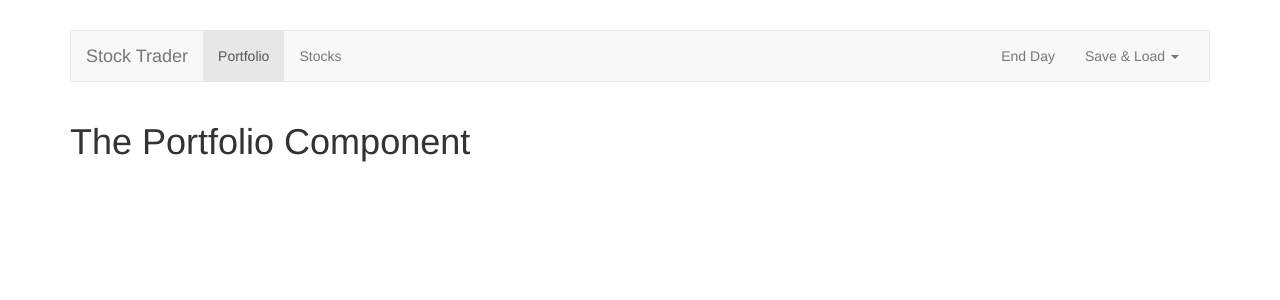
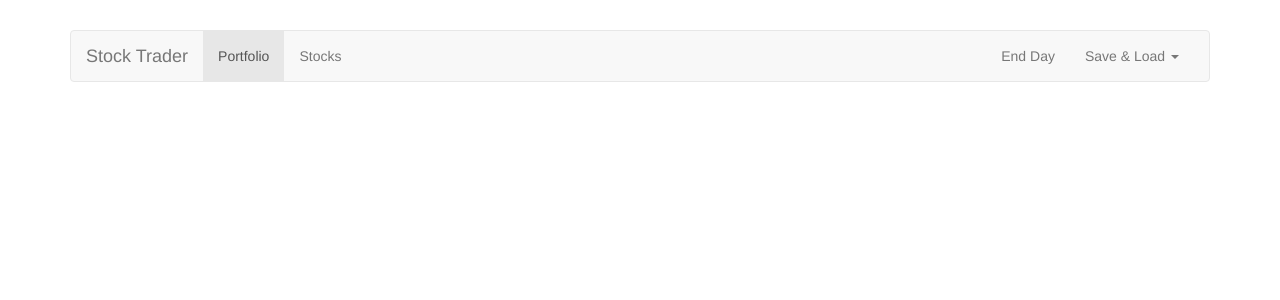
Before and after one commit to Hazix00/vuejs-stocks, a Vue app: page /portfolio in a window 1280 px wide. Shown: the top 300 px of the page. Built offline with nearby package versions, Linux system fonts and the light colour scheme.

Commit message:
connect portfolio with vuex

```diff
--- a/src/components/portfolio/Portfolio.vue
+++ b/src/components/portfolio/Portfolio.vue
@@ -1,3 +1,22 @@
 <template>
-    <h1>The Portfolio Component</h1>
+    <div>
+        <app-stock v-for="stock in stocks" :key="stock.id" :stock="stock"></app-stock>
+    </div>
 </template>
+
+<script>
+import { mapGetters } from 'vuex'
+
+import Stock from './Stock.vue'
+
+export default {
+    computed: {
+        ...mapGetters({
+            stocks: 'stockPortfolio'
+        })
+    },
+    components: {
+        appStock: Stock
+    }
+}
+</script>
--- a/src/components/portfolio/Stock.vue
+++ b/src/components/portfolio/Stock.vue
@@ -28,7 +28,7 @@
 </template>
 
 <script>
-import mapActions from 'vuex'
+import { mapActions } from 'vuex'
 
 export default {
     props: ['stock'],
```
